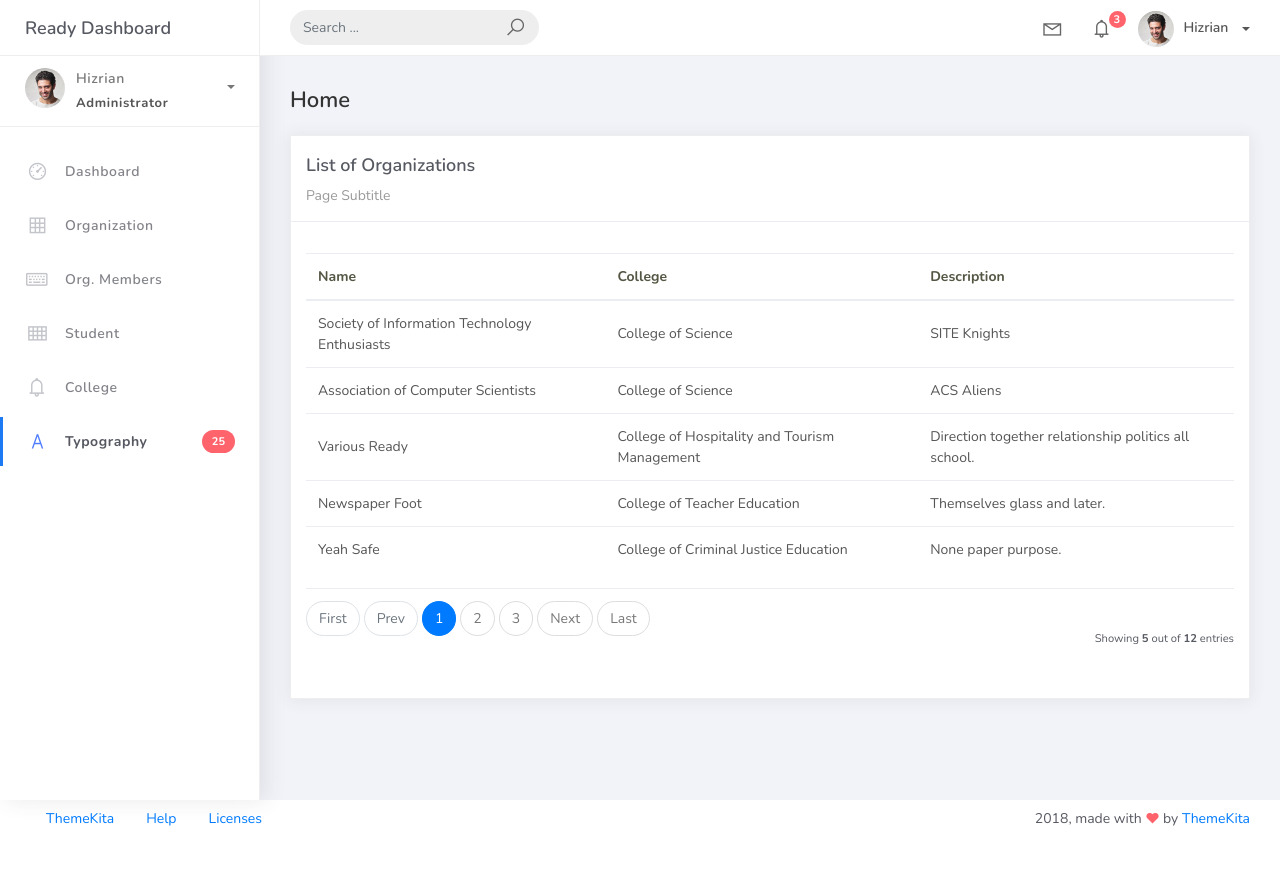
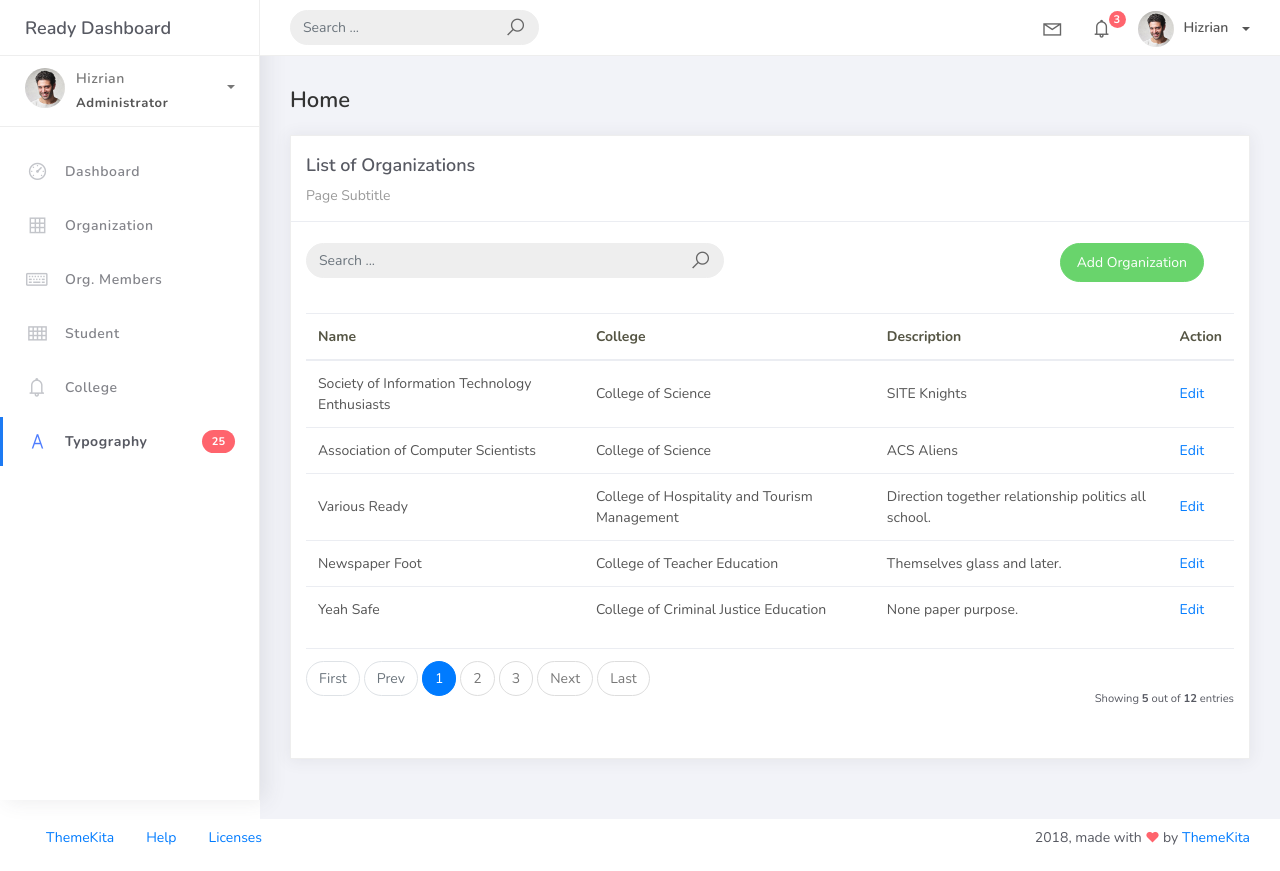
Before and after one commit to BryzMcln/PSUSphere, a Django app: page /organization_list in a window 1280 px wide. Before the commit the page ends 826 px from the top, so only its background shows below. Run offline with Django 5.2, Linux system fonts and the light colour scheme; data comes from the database, SQL or seed files in the repository; some libraries are stand-ins or nearby versions.

Commit message:
organization add and edit

```diff
--- a/projectsite/projectsite/urls.py
+++ b/projectsite/projectsite/urls.py
@@ -16,11 +16,13 @@ Including another URLconf
 """
 from django.contrib import admin
 from django.urls import path
-from studentorg.views import HomePageView, OrganizationList
+from studentorg.views import HomePageView, OrganizationList, OrganizationCreateView, OrganizationUpdateView
 from studentorg import views
 
 urlpatterns = [
     path("admin/", admin.site.urls),
     path('', views.HomePageView.as_view(), name='home'),
-    path('organization_list', OrganizationList.as_view(), name='organization-list')
+    path('organization_list', OrganizationList.as_view(), name='organization-list'),
+    path('organization_list/add', OrganizationCreateView.as_view(), name='organization-add'),
+    path('organization_list/<pk>', OrganizationUpdateView.as_view(), name='organization_update'),
 ]
--- a/projectsite/studentorg/views.py
+++ b/projectsite/studentorg/views.py
@@ -1,6 +1,9 @@
 from django.shortcuts import render
 from django.views.generic.list import ListView
+from django.views.generic.edit import CreateView, UpdateView
 from studentorg.models import Organization
+from studentorg.forms import OrganizationForm
+from django.urls import reverse_lazy
 
 class HomePageView(ListView):
     model = Organization
@@ -12,3 +15,15 @@ class OrganizationList(ListView):
     context_object_name = 'organization'
     template_name = 'org_list.html'
     paginate_by = 5
+
+class OrganizationCreateView(CreateView):
+    model = Organization
+    form_class = OrganizationForm
+    template_name = 'org_add.html'
+    success_url = reverse_lazy('organization-list')
+
+class OrganizationUpdateView(UpdateView):
+    model = Organization
+    form_class = OrganizationForm
+    template_name = 'org_edit.html'
+    success_url = reverse_lazy('organization-list')
--- a/projectsite/templates/includes/form.html
+++ b/projectsite/templates/includes/form.html
@@ -3,14 +3,16 @@
 {% if form.non_field_errors %}
 <div class="alert alert-danger" role="alert">
     {% for error in form.non_field_errors %}
-        <p{% if forloop.last %} class="mb-0" {% endif %}>{{ error }}</p>
+    <p {% if forloop.last %} class="mb-0" {% endif %}>{{ error }}</p>
+    {% endfor %}
 </div>
+
 {% endif %}
 
 {% for field in form %}
 
 <div class="field item form-group">
-    <label>{{ field.label_tag }}</label>
+    <label>{{ field.lable_tag }}</label>
     <div class="form-group">
         {% render_field field class="form-control" %}
     </div>
--- a/projectsite/templates/org_list.html
+++ b/projectsite/templates/org_list.html
@@ -9,6 +9,26 @@
             <div class="card-title">List of Organizations</div>
             <div class="card-category">Page Subtitle</div>
           </div>
+          <br>
+              <div class="col-md-12 row">
+                  <div class="col-md-6">
+                    <form action="" class="navbar-left navbar-form nav-search mr-md-3" action="">
+                        <div class="input-group">
+                          <input type="text" placeholder="Search ..." class="form-control">
+                            <div class="input-group-append">
+                                <span class="input-group-text">
+                                  <i class="la la-search search-icon"></i>
+                                </span>
+                            </div>
+                        </div>
+                    </form>
+                  </div>
+                  <div class="col-md-6">
+                      <div class="pull-right">
+                        <a href="{% url 'organization-add' %}" class="btn btn-success btn-rounded">Add Organization</a>
+                      </div>
+                  </div>
+              </div>
           <div class="card-body">
             <table class="table table-stripped mt-3">
                 <thead>
@@ -16,6 +36,7 @@
                         <th scope="col">Name</th>
                         <th scope="col">College</th>
                         <th scope="col">Description</th>
+                        <th scope="col">Action</th>
                     </tr>
                 </thead>
                 <tbody>
@@ -24,6 +45,13 @@
                         <td>{{ object.name }}</td>
                         <td>{{ object.college }}</td>
                         <td>{{ object.description }}</td>
+                        <td><a href="organization_list/{{ object.id }}">Edit</a></td>
+                    </tr>
+                    {% empty %}
+                    <tr>
+                        <td colspan="4" style="text-align: center;">
+                          <p class="text-sm font-weight-bold mb-0">No Records Found</p>
+                        </td>
                     </tr>
                     {% endfor %}
                 </tbody>
```
Also changed, not shown: projectsite/templates/org_add.html (added, +32 -0 lines), projectsite/templates/org_edit.html (added, +32 -0 lines). Lines whose indentation alone changed are shown as unchanged.
